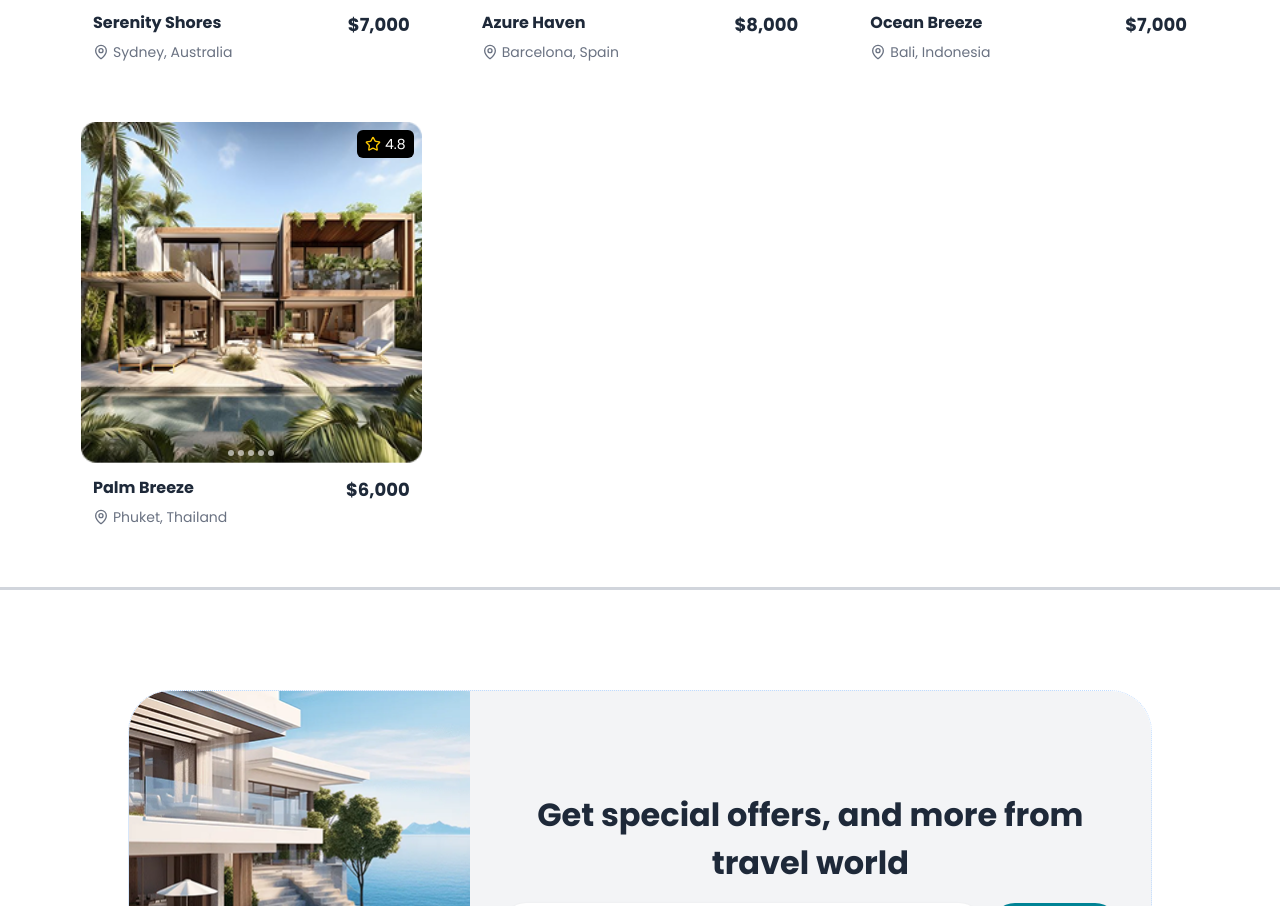
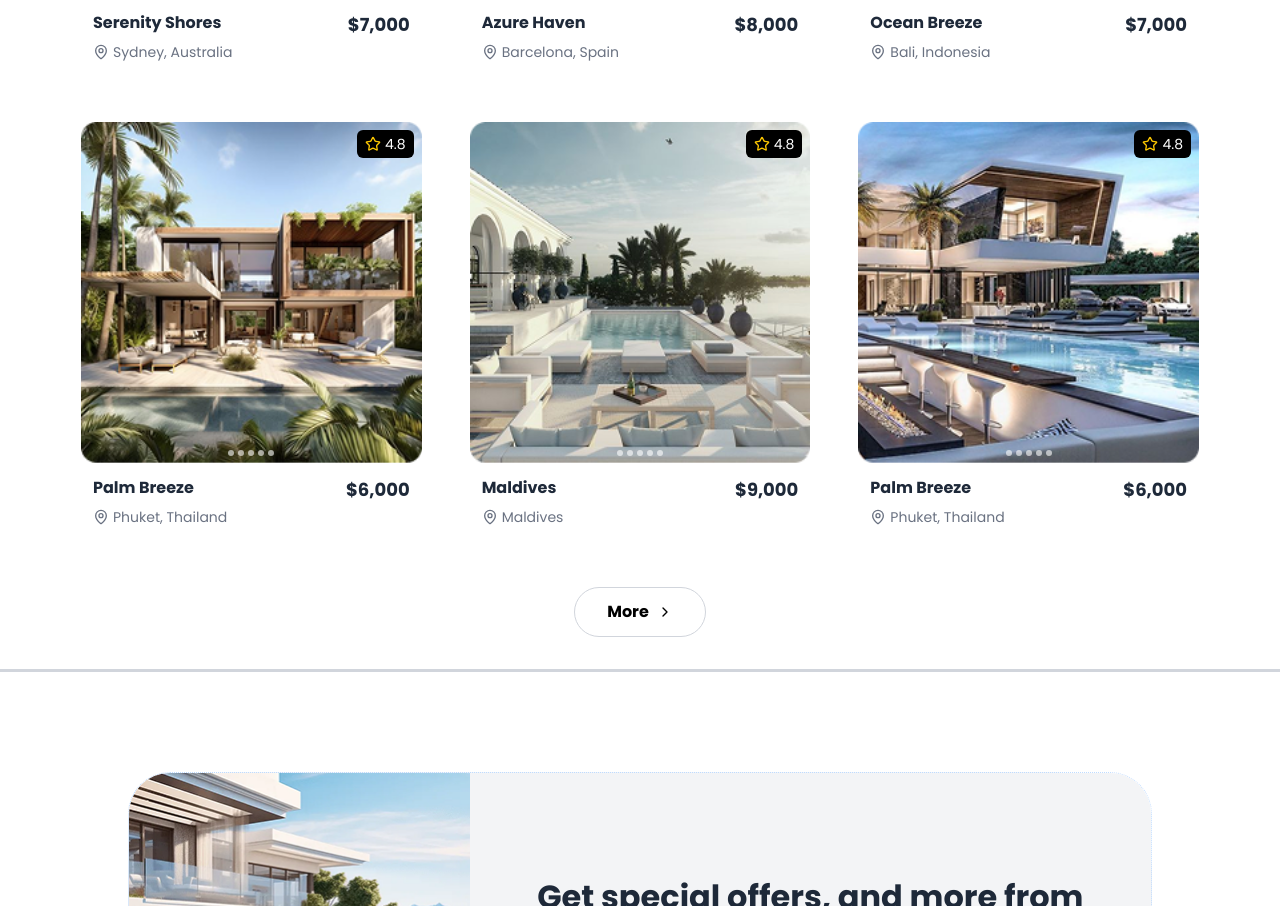
Before and after one commit to Iam-samyog/Acenda, a React (Vite) app: page /destinations in a window 1280 px wide. Shown: the part 2433-3339 px from the top of the page. Built offline with nearby package versions, Linux system fonts and the light colour scheme.

Commit message:
Added More button on the listDestinations.jsx

```diff
--- a/src/Destinations/Destinations.jsx
+++ b/src/Destinations/Destinations.jsx
@@ -3,8 +3,7 @@ import Nav from "./Nav";
 import SubscriptionComponent from "../components/SubscriptionComponent";
 import Footer from "../Footer";
 import ListDestinations from "./ListDestinations";
-import SidebarCheckIn from "./SidebarCheckIn";
-import CheckIn from "../components/CheckIn";
+
 
 const Destinations = () => {
   return (
--- a/src/Destinations/ListDestinations.jsx
+++ b/src/Destinations/ListDestinations.jsx
@@ -161,7 +161,28 @@ const ListDestinations = () => {
           imageUrl: '/public/img/Property/Rectangle 6 (7).png',
           row: 2,
           col: 4
-        }
+        },
+        {
+           id:crypto.randomUUID(),
+          name: 'Maldives',
+          price: '$9,000',
+          location: 'Maldives',
+          rating: 4.8,
+          imageUrl: '/public/img/Property/Rectangle 6.png',
+          row: 2,
+          col: 4
+        },
+        {
+           id:crypto.randomUUID(),
+          name: 'Palm Breeze',
+          price: '$6,000',
+          location: 'Phuket, Thailand',
+          rating: 4.8,
+          imageUrl: '/public/img/Property/Rectangle 6 (3).png',
+          row: 2,
+          col: 4
+        },
+
     ]
   return (
     <>
@@ -203,7 +224,12 @@ const ListDestinations = () => {
               </div>
             ))}
           </div>
-
+            <div className="flex justify-center mt-8">
+                  <button className="flex items-center px-8 py-3 border font-bold border-gray-300 rounded-full text-black  hover:bg-gray-50 transition-colors">
+                    More
+                    <ChevronRightIcon className="w-4 h-4 ml-2" />
+                  </button>
+                </div>
 
         </div>
 
```
